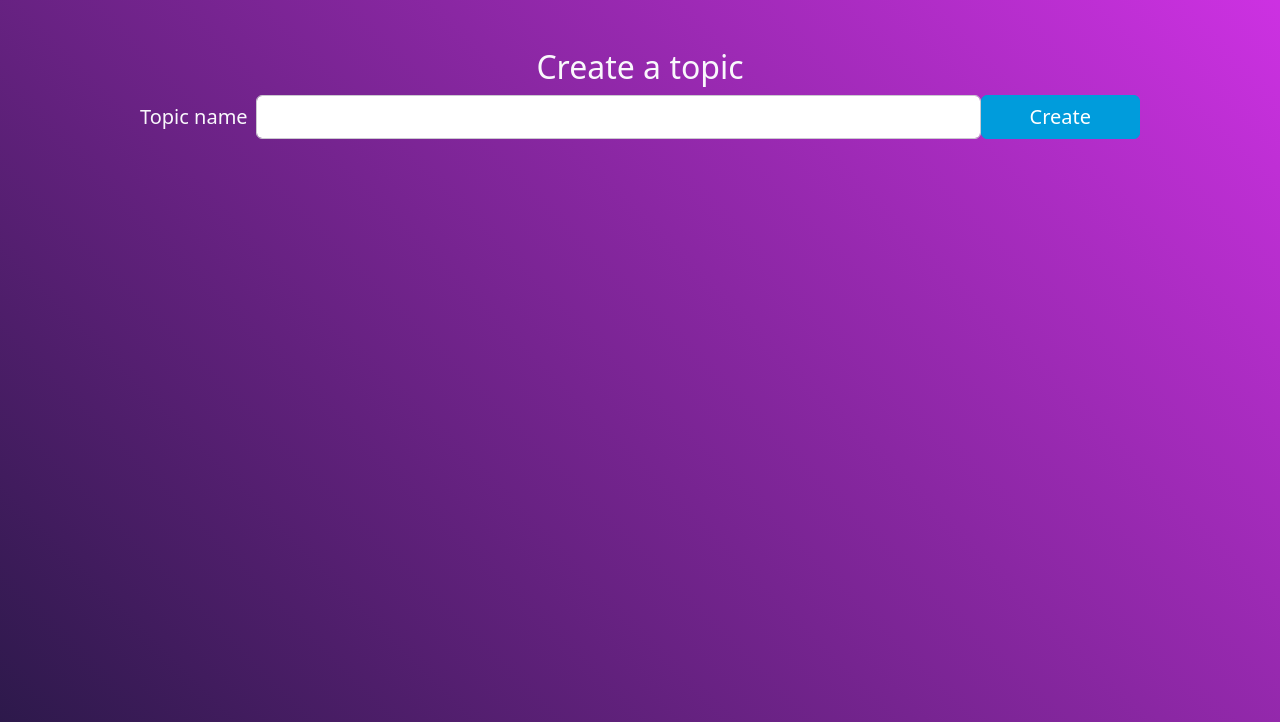
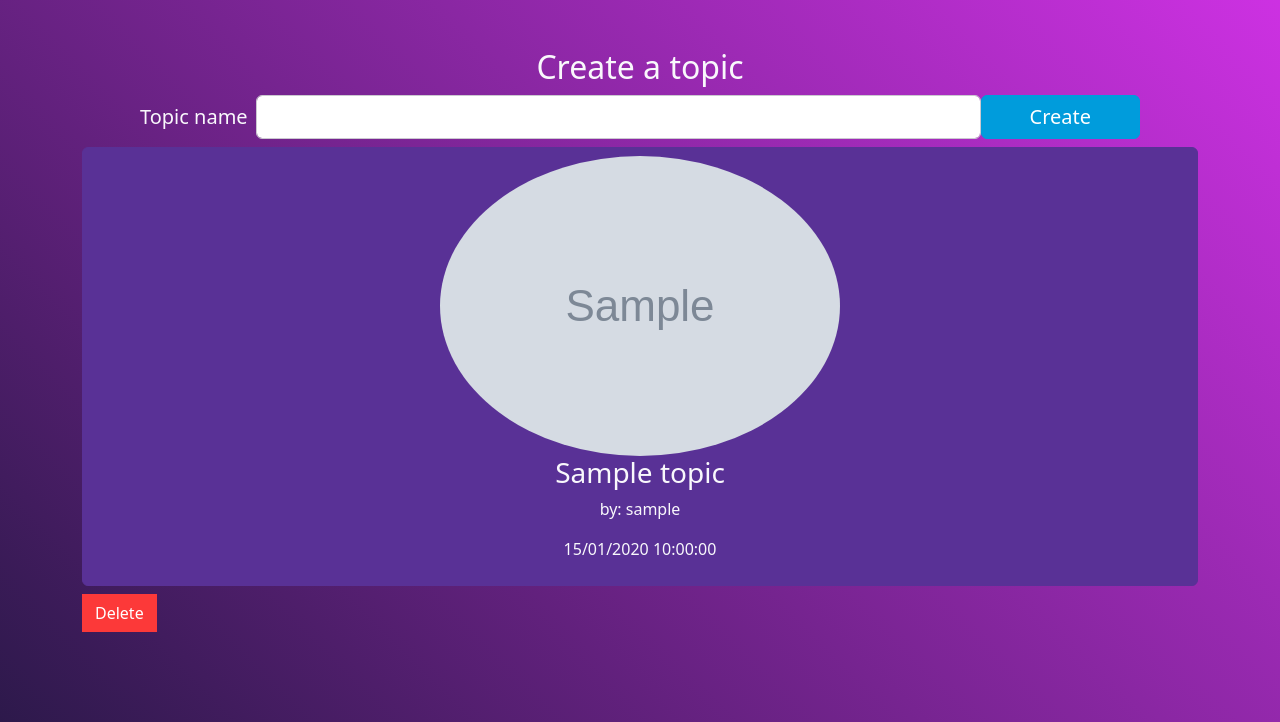
Before and after one commit to s-t-e-v/phpforum, a PHP site: page /phpforum/index.php in a window 1280 px wide. Shown: the part 78-800 px from the top of the page. Run offline with PHP 8.4, Linux system fonts and the light colour scheme; the visitor is signed in with stand-in values (Sample User, id 1); tables that the repository leaves empty hold one stand-in row (values such as "Sample post"); grey boxes marked "Sample" are stand-in pictures; data that the repository does not hold is empty; some libraries are stand-ins or nearby versions.

Commit message:
topic listing v1

```diff
--- a/src/controllers/AppController.php
+++ b/src/controllers/AppController.php
@@ -25,8 +25,10 @@ class AppController
             // echo "</pre>";
             TopicController::create();
         }
+        /** topics listing */
+        $topics = Topic::findAll(); // Retrieve topics
 
-        /** topics listing */
+
         include(VIEWS . 'app/index.php');
     }
 }
--- a/src/models/Topic.php
+++ b/src/models/Topic.php
@@ -22,4 +22,13 @@ class Topic extends Db
 
         return $pdo->lastInsertId();
     }
+
+    public static function findAll()
+    {
+        $request = "SELECT topic.*, user.nickname, user.picture_profil FROM topic INNER JOIN user ON topic.id_user = user.id ORDER BY topic.created_at DESC";
+        $response = self::getDb()->prepare($request);
+        $response->execute();
+
+        return $response->fetchAll(PDO::FETCH_ASSOC);
+    }
 }
--- a/views/app/index.php
+++ b/views/app/index.php
@@ -35,6 +35,22 @@
             <p class="h2 text-center text-light">Login to create a new topic</p>
         <?php endif; ?>
 
+        <!-- Topics listing -->
+        <?php foreach ($topics as $topic) : ?>
+            <div class="mt-2">
+                <a href="<?= BASE . 'topic/chat?id=' . $topic['id']; ?>" class="btn btn-primary rounded text-center text-light p-2 mb-2 w-100">
+                    <img src="<?= UPLOAD . $topic['picture_profil']; ?>" alt="Photo de profil" class="rounded-circle profile_picture-75">
+                    <h3><?= $topic['title']; ?></h3>
+                    <p>by: <?= $topic['nickname']; ?></p>
+                    <p><?= date('d/m/Y H:i:s', strtotime($topic['created_at'])); ?></p>
+                </a>
+
+                <?php if (isset($_SESSION['user']) && $_SESSION['user']['id'] === $topic['id_user']) : ?>
+                    <a onclick="return confirm('Are you sure to delete this topic?')" href="<?= BASE . 'topic/delete?id=' . $topic['id']; ?>" class="btn btn-danger deleteTopic">Delete</a>
+                <?php endif; ?>
+
+            </div>
+        <?php endforeach; ?>
     </div>
 </main>
 
```
